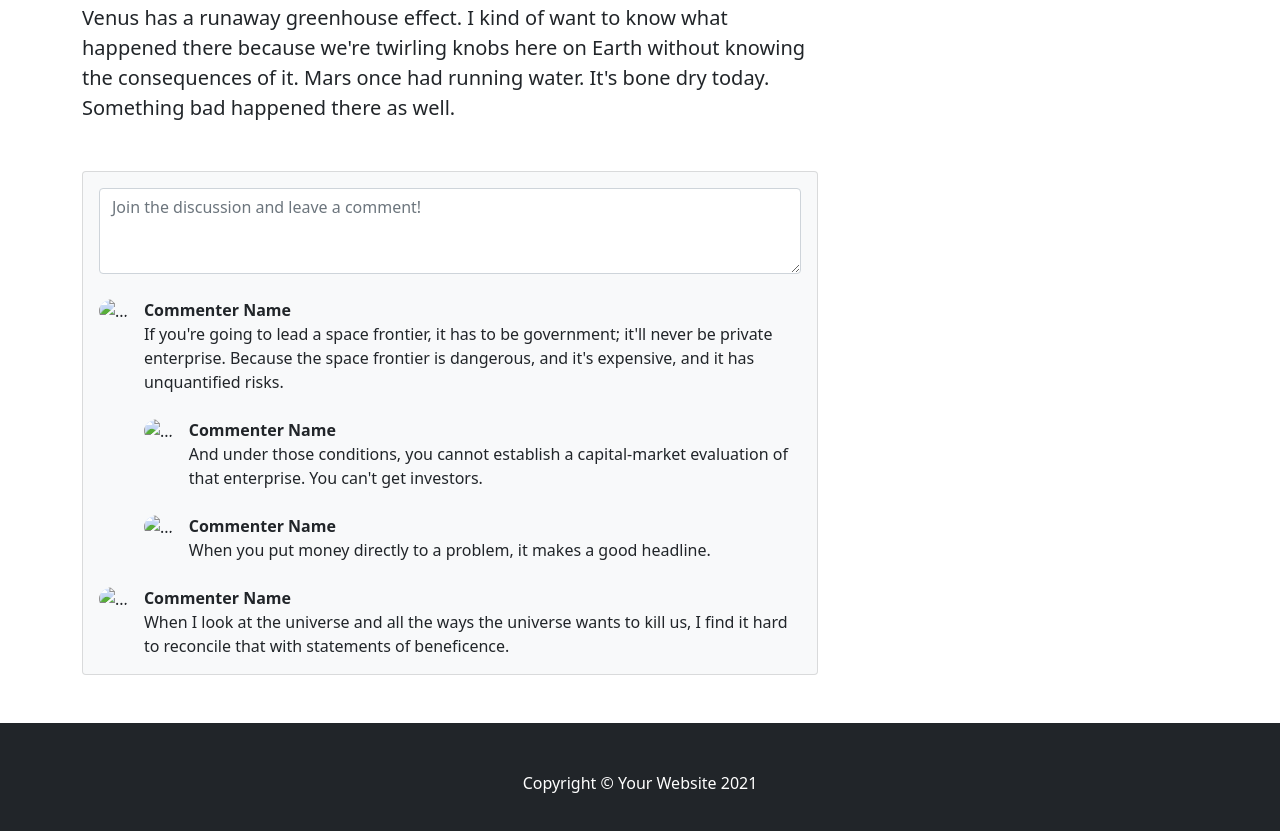
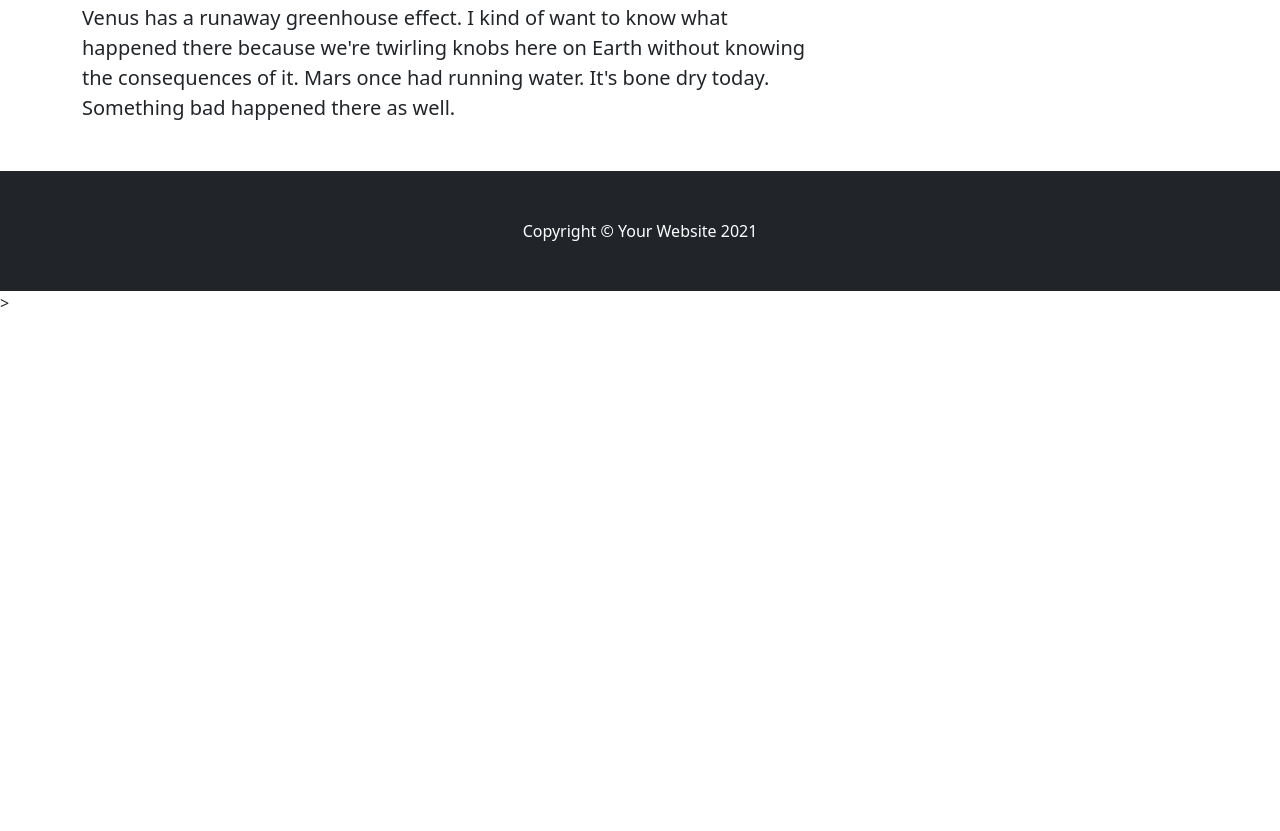
Before and after one commit to Nikas-Project/Example-HTML, a plain HTML site: page index.html in a window 1280 px wide. Shown: the part 1157-1988 px from the top of the page. After the commit the page ends 1472 px from the top, so only its background shows below. Drawn offline with nearby package versions, Linux system fonts and the light colour scheme.

Commit message:
add Nikas

```diff
--- a/index.html
+++ b/index.html
@@ -115,85 +115,7 @@
             </section>
           </article>
           <!-- Comments section-->
-          <section class="mb-5">
-            <div class="card bg-light">
-              <div class="card-body">
-                <!-- Comment form-->
-                <form class="mb-4">
-                  <textarea
-                    class="form-control"
-                    rows="3"
-                    placeholder="Join the discussion and leave a comment!"
-                  ></textarea>
-                </form>
-                <!-- Comment with nested comments-->
-                <div class="d-flex mb-4">
-                  <!-- Parent comment-->
-                  <div class="flex-shrink-0">
-                    <img
-                      class="rounded-circle"
-                      src="assets/6c757e.jpg"
-                      alt="..."
-                    />
-                  </div>
-                  <div class="ms-3">
-                    <div class="fw-bold">Commenter Name</div>
-                    If you're going to lead a space frontier, it has to be
-                    government; it'll never be private enterprise. Because the
-                    space frontier is dangerous, and it's expensive, and it has
-                    unquantified risks.
-                    <!-- Child comment 1-->
-                    <div class="d-flex mt-4">
-                      <div class="flex-shrink-0">
-                        <img
-                          class="rounded-circle"
-                          src="assets/6c757e.jpg"
-                          alt="..."
-                        />
-                      </div>
-                      <div class="ms-3">
-                        <div class="fw-bold">Commenter Name</div>
-                        And under those conditions, you cannot establish a
-                        capital-market evaluation of that enterprise. You can't
-                        get investors.
-                      </div>
-                    </div>
-                    <!-- Child comment 2-->
-                    <div class="d-flex mt-4">
-                      <div class="flex-shrink-0">
-                        <img
-                          class="rounded-circle"
-                          src="assets/6c757e.jpg"
-                          alt="..."
-                        />
-                      </div>
-                      <div class="ms-3">
-                        <div class="fw-bold">Commenter Name</div>
-                        When you put money directly to a problem, it makes a
-                        good headline.
-                      </div>
-                    </div>
-                  </div>
-                </div>
-                <!-- Single comment-->
-                <div class="d-flex">
-                  <div class="flex-shrink-0">
-                    <img
-                      class="rounded-circle"
-                      src="assets/6c757e.jpg"
-                      alt="..."
-                    />
-                  </div>
-                  <div class="ms-3">
-                    <div class="fw-bold">Commenter Name</div>
-                    When I look at the universe and all the ways the universe
-                    wants to kill us, I find it hard to reconcile that with
-                    statements of beneficence.
-                  </div>
-                </div>
-              </div>
-            </div>
-          </section>
+          <section class="mb-5" id="nikas-thread"></section>
         </div>
         <!-- Side widgets-->
         <div class="col-lg-4">
@@ -260,9 +182,17 @@
         </p>
       </div>
     </footer>
-    <!-- Bootstrap core JS-->
     <script src="https://cdn.jsdelivr.net/npm/bootstrap@5.1.3/dist/js/bootstrap.bundle.min.js"></script>
-    <!-- Core theme JS-->
-    <script src="js/scripts.js"></script>
+    ></script>
+    <script
+      data-nikas="http://localhost:1234"
+      data-nikas-lang="fa"
+      data-nikas-id="1"
+      data-nikas-css="true"
+      data-nikas-avatar="false"
+      data-nikas-gravatar="true"
+      data-nikas-vote="false"
+      src="http://localhost:1234/js/embed.min.js"
+    ></script>
   </body>
 </html>
```
